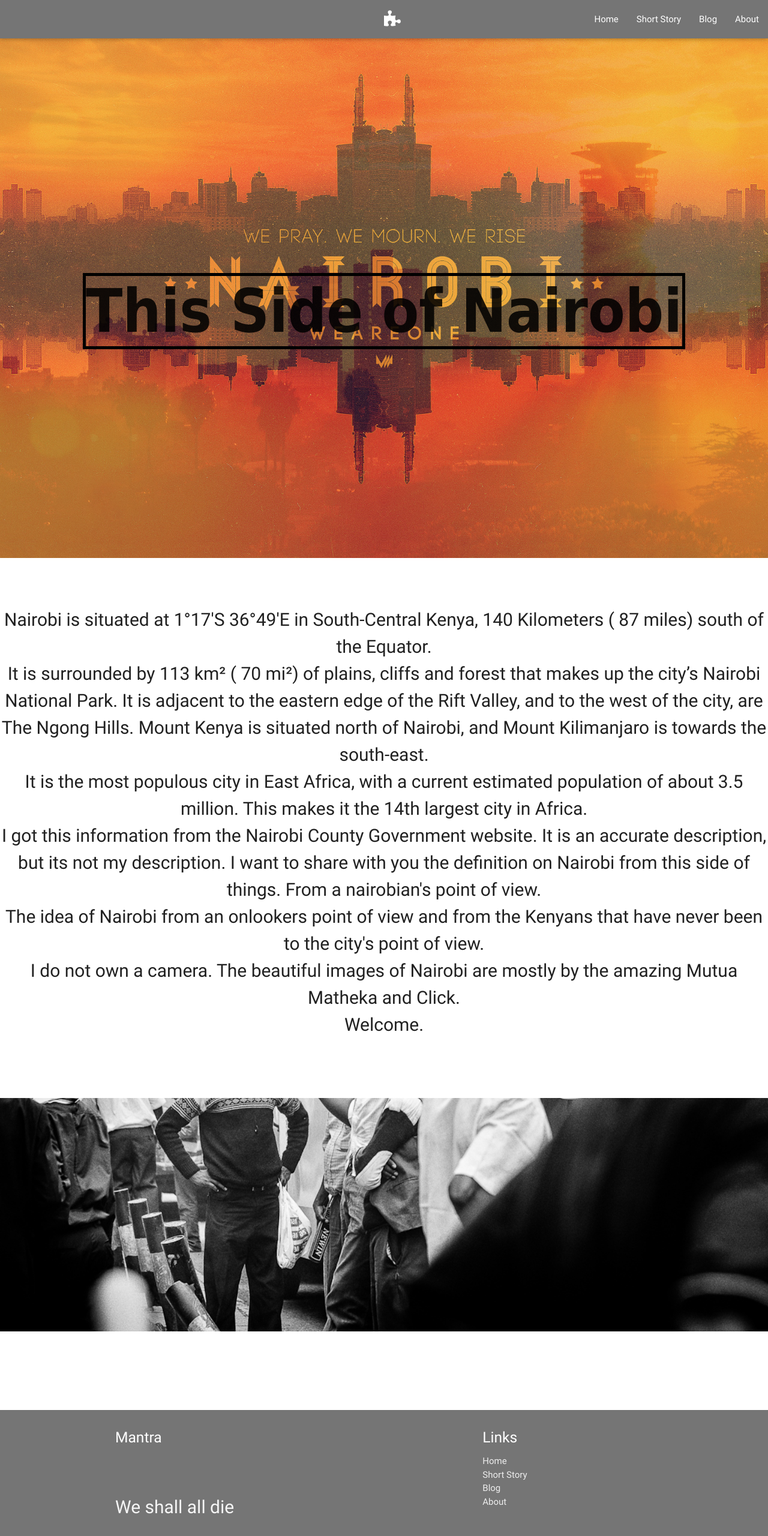
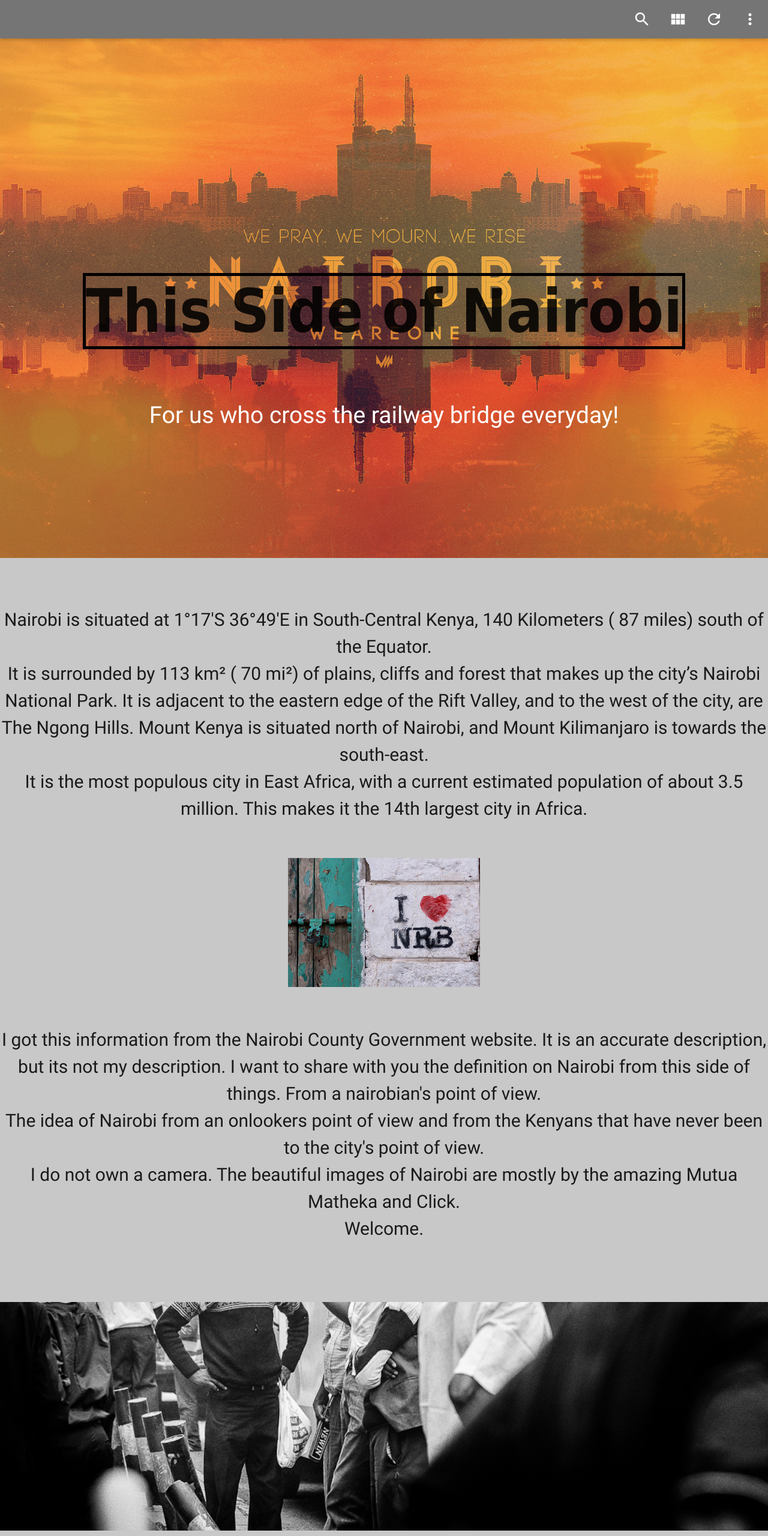
Before and after one commit to Osuka-Andala/this-side-of-nairiobi, a plain HTML site: page ThisSideOfNairobi.html in a window 1280 px wide. Shown: the top 2560 px of the page at 60% size. Drawn offline with nearby package versions, Linux system fonts and the light colour scheme; files whose address does not match are found by name.

Commit message:
Added new styles

```diff
--- a/ThisSideOfNairobi.css
+++ b/ThisSideOfNairobi.css
@@ -7,6 +7,9 @@
     margin: 0px;
     animation-name: example;
     animation-duration: 15s;
+}
+body{
+	background-color: #C8C8C8;
 }
 
 @keyframes example {
@@ -38,10 +41,9 @@ nav{
  	font-size: 30px;
  	padding: 50px 0px 30px 0px;
 
-
  }
- #Section{
- 	background-image: url("Nairobi 2.jpg");
+ #text2{
+ 	padding: 20px;
  }
  footer{
   background-color: #757575;
--- a/ThisSideOfNairobi.html
+++ b/ThisSideOfNairobi.html
@@ -12,26 +12,20 @@
 
 <div id="header">
 	<nav>
-		<div class="nav-wrapper">
-			<a href="#!" class="brand-logo left" ><i class="fa fa-puzzle-piece fa-3x"></i></a>
-			<a href="#" data-activates="mobile-demo" class="button-collapse"><i class="material-icons">menu</i></a>
-			<ul class="right hide-on-med-and-down">
-				<li><a href="#">Home</a></li>
-				<li><a href="#">Short Story </a></li>
-				<li><a href="https://http://thistruthismine.blogspot.co.ke/">Blog</a></li>
-				<li><a href="#About">About</a></li>
-			</ul>
-			<ul class="side-nav" id="mobile-demo">
-				<li><a href="#header">Home</a></li>
-				<li><a href="#">Short Story </a></li>
-				<li><a href="https://thistruthismine.blogspot.co.ke/">Blog</a></li>
-				<li><a href="#About">About</a></li>
-			</ul>
-		</div>
-	</nav>
+	    <div class="nav-wrapper">
+	      <a href="#!" class="brand-logo"></a>
+	      <ul class="right hide-on-med-and-down">
+	        <li><a href="#!"><i class="material-icons">search</i></a></li>
+	        <li><a href="#!"><i class="material-icons">view_module</i></a></li>
+	        <li><a href="#!"><i class="material-icons">refresh</i></a></li>
+	        <li><a href="#!"><i class="material-icons">more_vert</i></a></li>
+	      </ul>
+	    </div>
+	  </nav>
 
 	<div id="title" class="row">
      <h1><span>This Side of Nairobi</span></h1>
+		 <p class="animated " style="color: white; font-size: 39px;">For us who cross the railway bridge everyday!</p>
 	</div>
 	</div>
 
@@ -40,9 +34,9 @@
 <div id="About" class="row" style="text-align: center;">
  <p>Nairobi is situated at 1°17′S 36°49′E in South-Central Kenya, 140 Kilometers ( 87  miles) south of the Equator.<br>
     It is surrounded by 113 km² ( 70 mi²) of plains, cliffs and forest that makes up the city’s Nairobi National Park. It is adjacent to the eastern edge of the Rift Valley, and to the west of the city, are The Ngong Hills. Mount Kenya is situated north of Nairobi, and Mount Kilimanjaro is towards the south-east.<br>
-
-    It is the most populous city in East Africa, with a current estimated population of about 3.5 million. This makes it the 14th largest city in Africa.<br>
-    I got this information from the Nairobi County Government website. It is an accurate description, but its not my description. I want to share with you the definition on Nairobi from this side of things. From a nairobian's point of view.<br>
+    It is the most populous city in East Africa, with a current estimated population of about 3.5 million. This makes it the 14th largest city in Africa.</p>
+			<div class="image" style="height: 200px"><img src="nai.jpg"></div>
+	<p>I got this information from the Nairobi County Government website. It is an accurate description, but its not my description. I want to share with you the definition on Nairobi from this side of things. From a nairobian's point of view.<br>
 The  idea of Nairobi from an onlookers point of view and from the Kenyans that have never been to the city's point of view.<br>
 I do not own a camera. The beautiful images of Nairobi are mostly by the amazing Mutua Matheka and Click.<br>Welcome.</p>
 </div>
@@ -52,15 +46,25 @@ I do not own a camera. The beautiful images of Nairobi are mostly by the amazing
 	 		<div class="parallax" style="height: 200px"><img src="matatu.jpg"></div>
 	  </div>
 
+		<div id="text2" class="row" style="text-align: center;">
+
+ 			 <a class="grey-text text-darken-3" href="https://github.com/Osuka-Andala"><i class="fa fa-github fa-3x"></i></a>
+ 			 <a class="blue-text text-darkrn-3" href="#!"><i class="fa fa-facebook fa-3x"></i></a>
+ 			 <a class="blue-text text-lighten-3" href="#!"><i class="fa fa-twitter fa-3x"></i></a>
+ 			 <a class="red-text text-darken-3" href="#!"><i class="fa fa-google fa-3x"></i></a>
+		 </div>
+
+
+
 <footer class="page-footer" style="background-color: #757575">
 		<div class="container">
 			<div class="row">
 				<div class="col l6 s12">
 					<h5 class="white-text">Mantra</h5>
-					<p class="grey-text text-lighten-4">We shall all die</p>
+					<p class="grey-text text-lighten-4">Live like there's no tomorrow!</p>
 				</div>
 				<div class="col l4 offset-l2 s12">
-					<h5 class="white-text">Links</h5>
+
 					<ul>
 						<li><a class="grey-text text-lighten-3" href="#header">Home</a></li>
 						<li><a class="grey-text text-lighten-3" href="#!">Short Story</a></li>
@@ -73,6 +77,7 @@ I do not own a camera. The beautiful images of Nairobi are mostly by the amazing
 		<div class="footer-copyright">
 			<div class="container">
 			© 2014 Osuka Andala
+			<a class="grey-text text-lighten-4 right" href="https//:www.mutuamatheka.com">Pictures courtesy of Mutua Matheka </a>
 			</div>
 		</div>
 	</footer><!--Import jQuery before materialize.js-->
```
